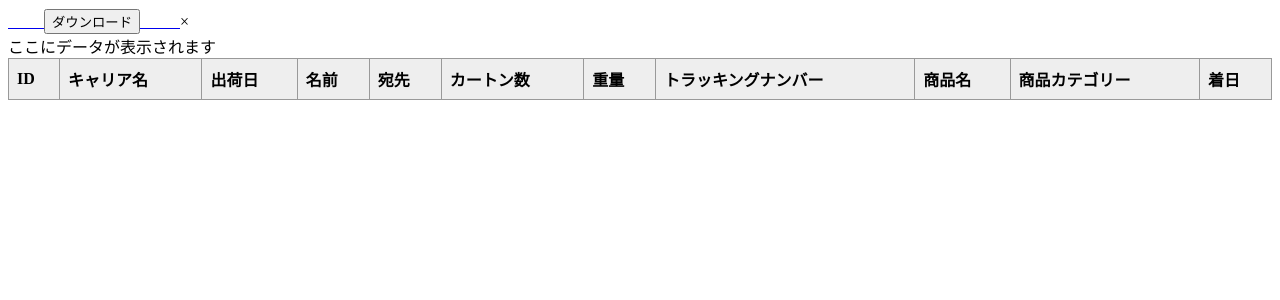
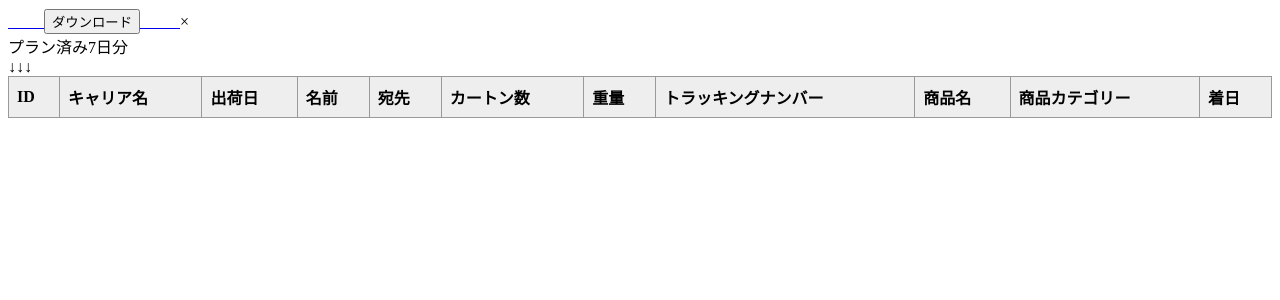
Before and after one commit to SatoruMorishita/my-website, a Flask app: page / in a window 1280 px wide. Shown: the top 300 px of the page. Run offline with Flask 3, Linux system fonts and the light colour scheme; data that the repository does not hold is empty.

Commit message:
Update プラン済み.html

```diff
--- a/templates/プラン済み.html
+++ b/templates/プラン済み.html
@@ -17,7 +17,7 @@
       <span class="close-btn" onclick="closeModal()">×</span>
     </div>
     <div id="modalTitle"></div>
-    <div id="modalData">ここにデータが表示されます</div>
+    <div id="modalData">プラン済み7日分<br>↓↓↓<br></div>
   </div>
 </div>
 
```
